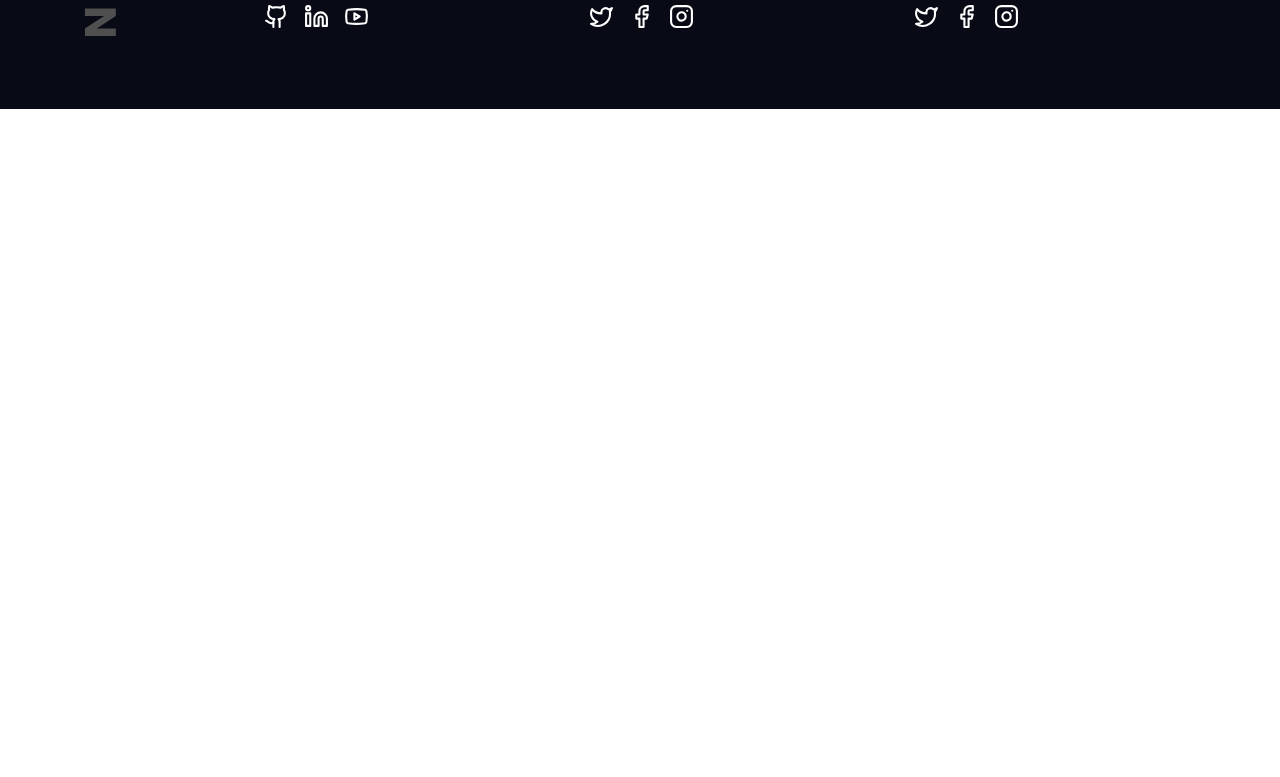
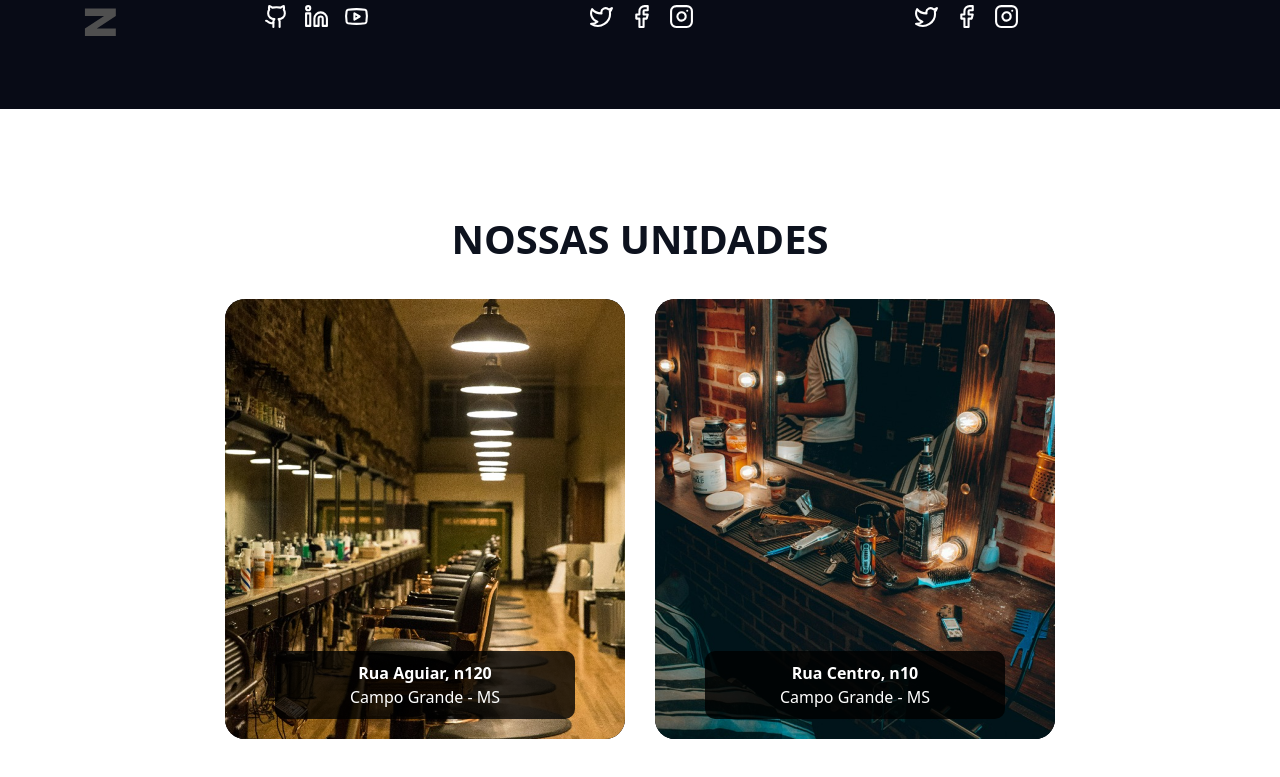
Before and after one commit to lian-carvalho/Barbearia, a Next.js app: page / in a window 1280 px wide. Shown: the part 2452-3229 px from the top of the page. Before the commit the page ends 2561 px from the top, so only its background shows below. Built offline with nearby package versions, Linux system fonts and the light colour scheme.

Commit message:
Adição a página inicial

```diff
--- a/app/page.tsx
+++ b/app/page.tsx
@@ -3,6 +3,7 @@ import HeroSection from "@/components/sections/HeroSection";
 import AboutUsSection from "@/components/sections/AboutUsSection";
 import ServicesSection from "@/components/sections/ServicesSection";
 import OurTeamSection from "@/components/sections/OurTeamSection";
+import UnitsSection from "@/components/sections/UnitsSection";
 
 export default function Home() {
   return (
@@ -12,6 +13,7 @@ export default function Home() {
       <AboutUsSection />
       <ServicesSection />
       <OurTeamSection />
+      <UnitsSection />
     </div>
   );
 }
```
